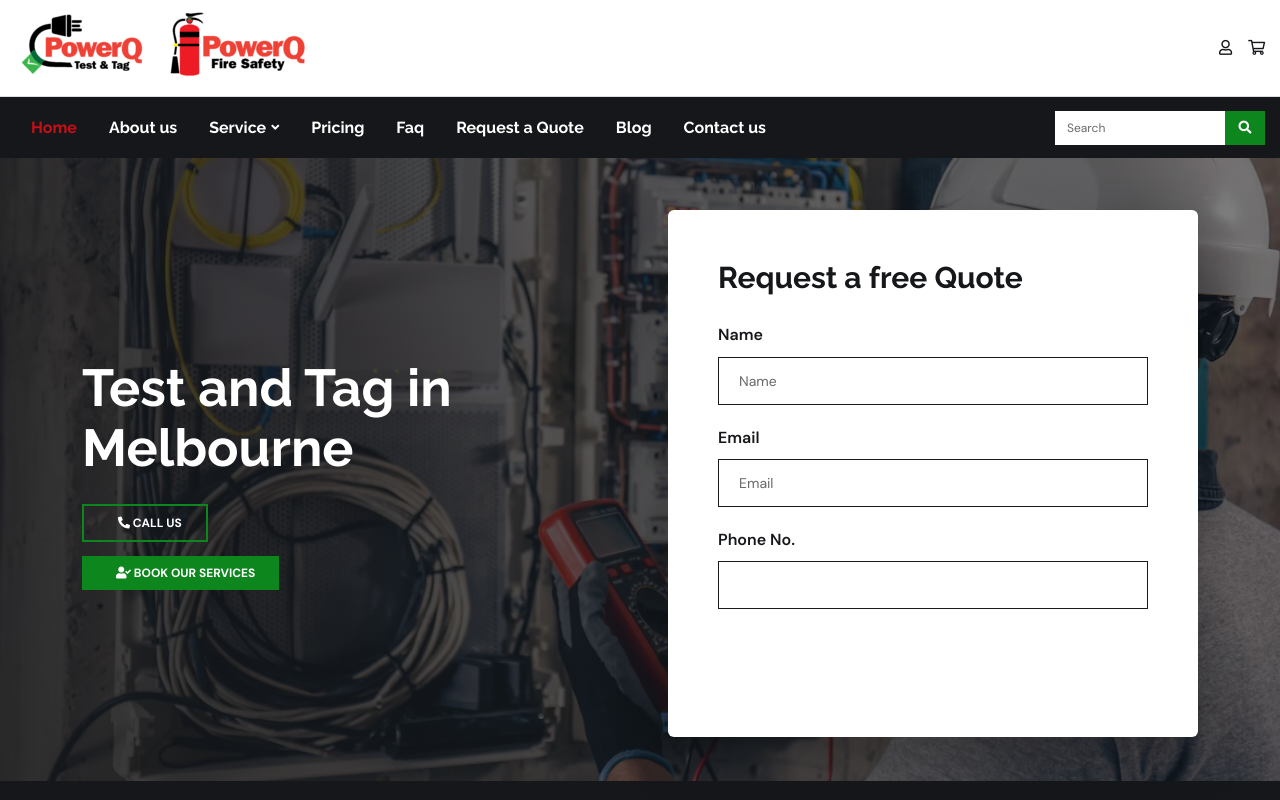
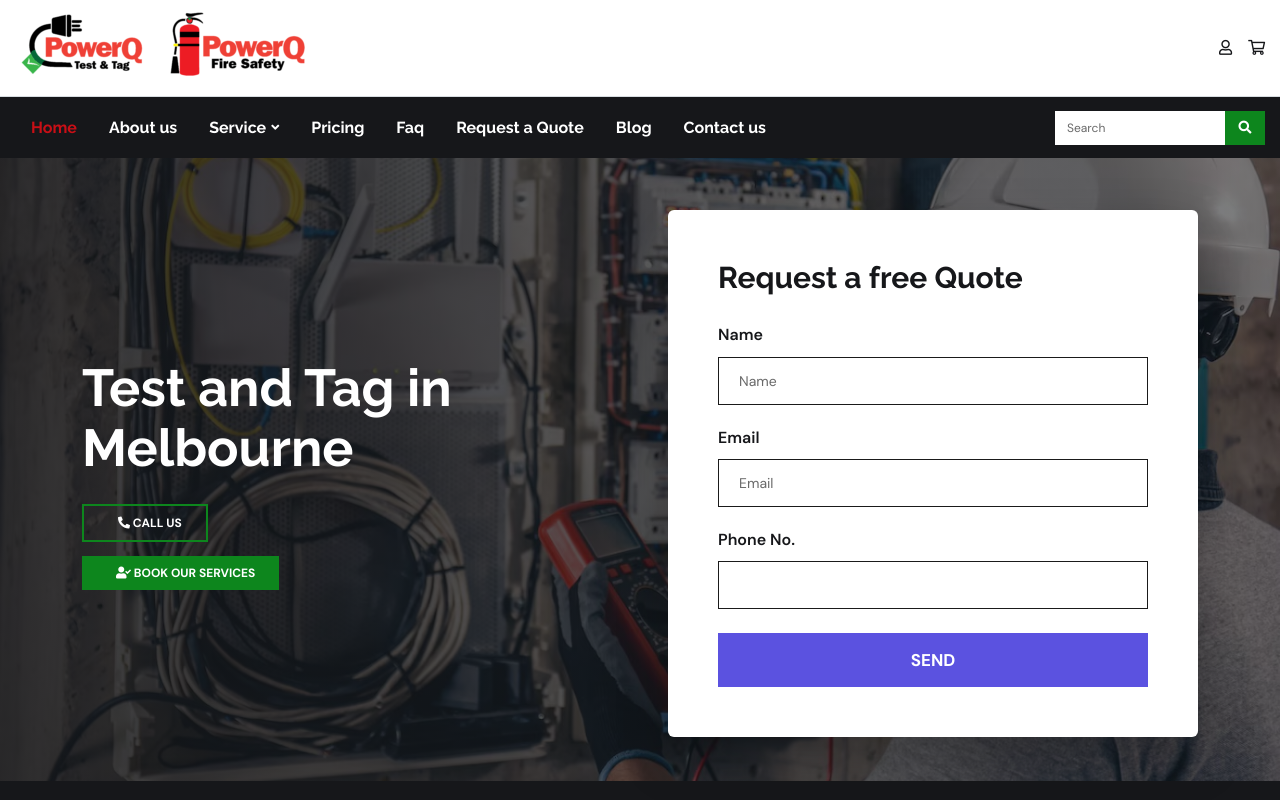
Before and after one commit to ChandRatan1/Template, a React (Vite) app in the folder powerq-react/: page / in a window 1280 px wide. In both pictures the pointer is over the button "SEND". Shown: the top 800 px of the page. Built offline with nearby package versions, Linux system fonts and the light colour scheme.

Commit message:
button hover effects disabled

```diff
--- a/powerq-react/src/pages/HomePage.css
+++ b/powerq-react/src/pages/HomePage.css
@@ -77,8 +77,15 @@
   font-size: 17px;
 }
 
+.home-quote-form .vs-btn.style3::before,
+.home-quote-form .vs-btn.style3::after {
+  display: none;
+}
+
 .home-quote-form .vs-btn.style3:hover {
-  background-color: var(--title-color);
+  background-color: #5b52e0;
+  color: var(--white-color);
+  transform: none;
 }
 
 @media (max-width: 991px) {
```
